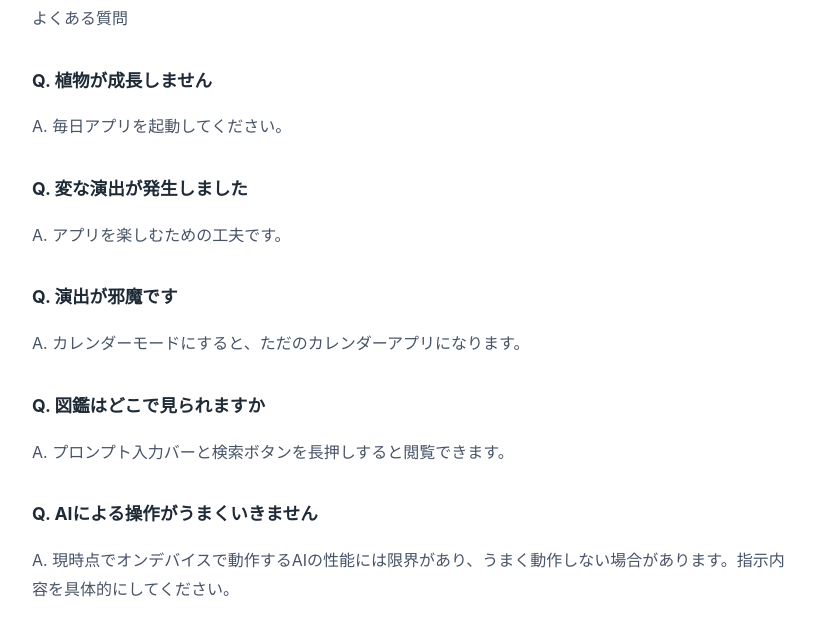
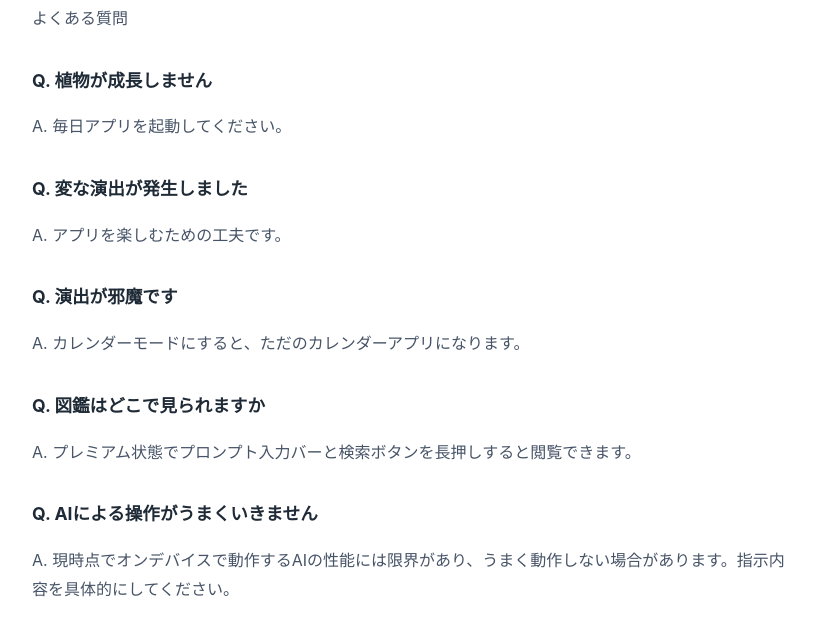
Before and after one commit to leaves-app/leaves-app.github.io, a plain HTML site: page qa.html in a window 1280 px wide. Shown: the part 165-800 px from the top of the page, without its empty margins (228-1048 px from the left). Drawn offline with Linux system fonts and the light colour scheme.

Commit message:
微修正

```diff
--- a/qa.html
+++ b/qa.html
@@ -39,7 +39,7 @@
 
     <section>
       <h2>Q. 図鑑はどこで見られますか</h2>
-      <p>A. プロンプト入力バーと検索ボタンを長押しすると閲覧できます。</p>
+      <p>A. プレミアム状態でプロンプト入力バーと検索ボタンを長押しすると閲覧できます。</p>
     </section>
 
     <section>
```
